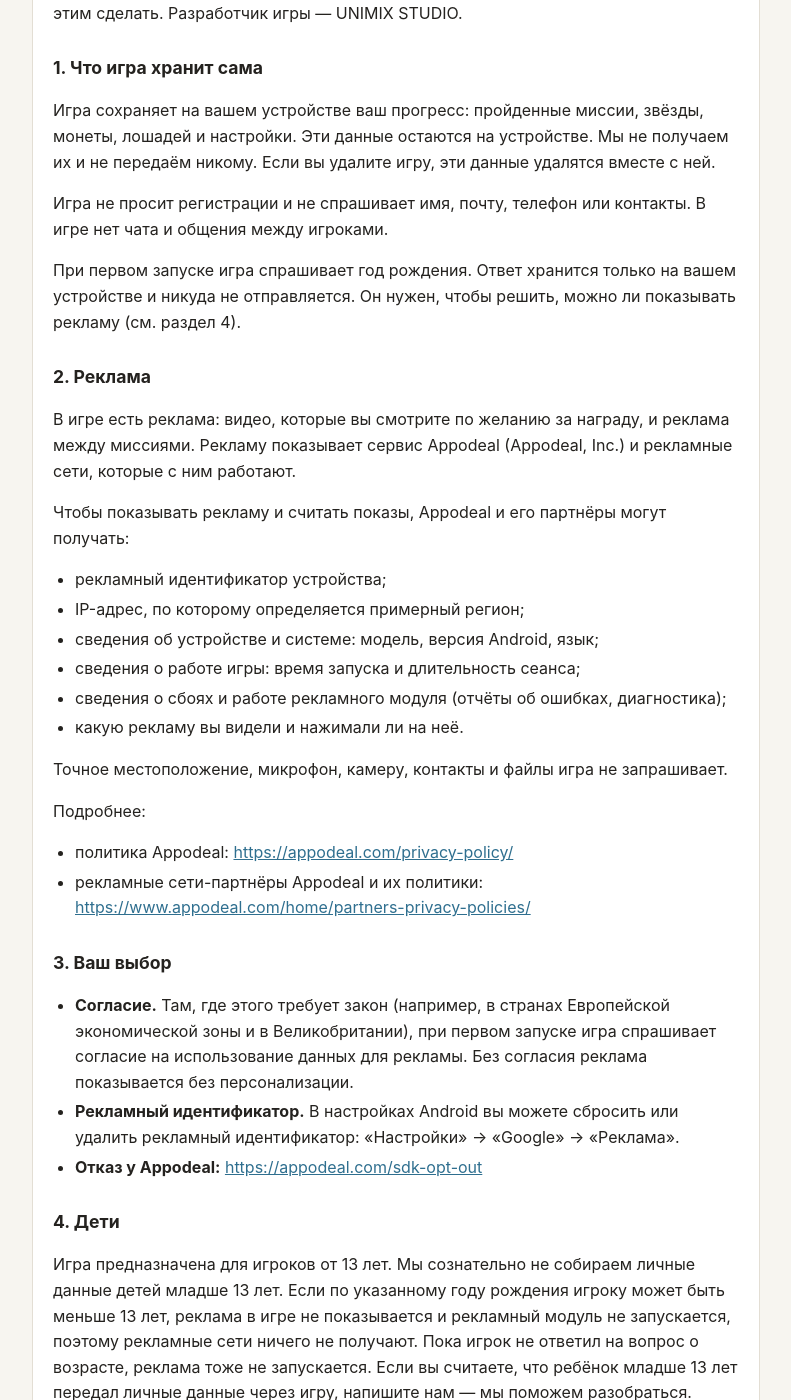
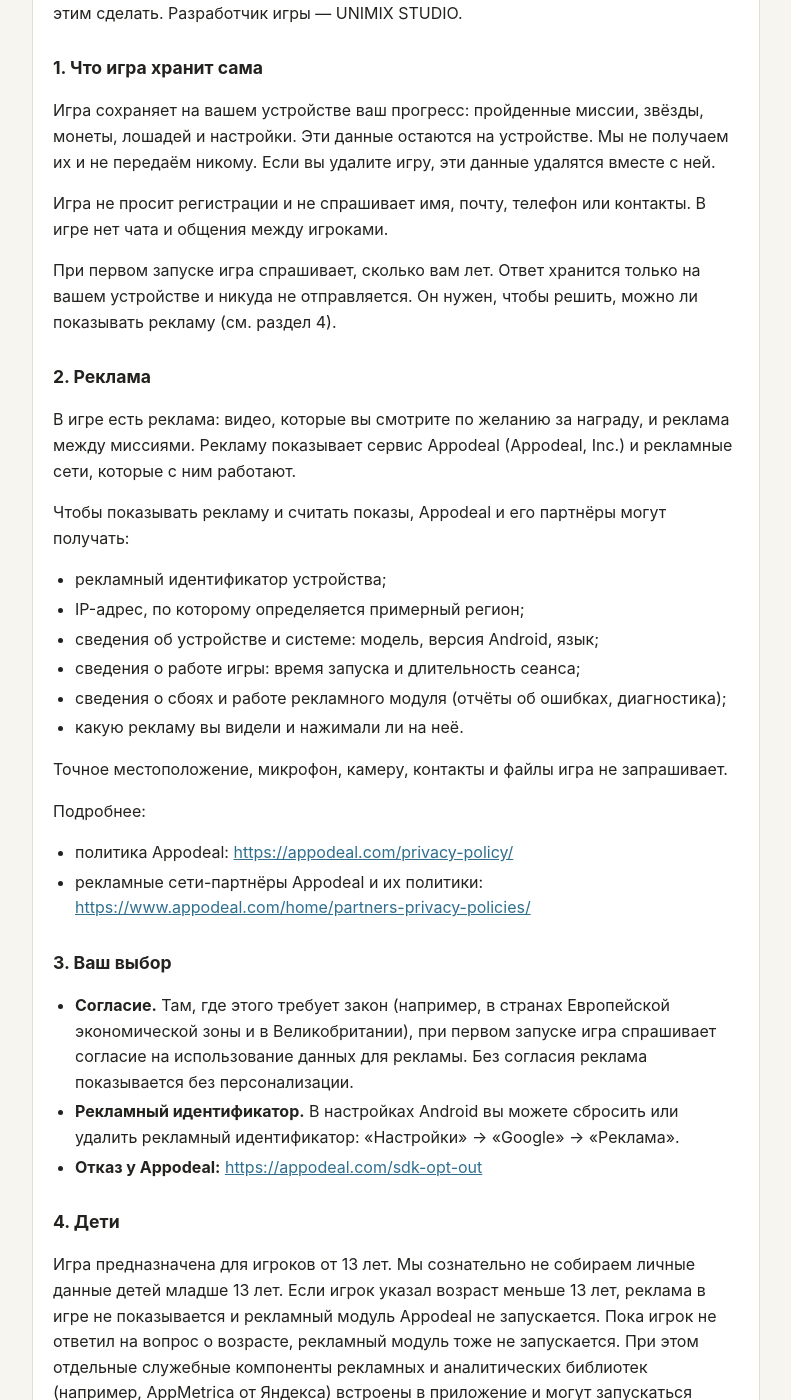
Before and after one commit to MikhaiSuvorovkz/MikhaiSuvorovkz.github.io, a Jekyll site: the page skymane/privacy-policy/index.html, which Jekyll copies as it is, in a window 1280 px wide and 1400 px high, scrolled down 271 px. Shown: the whole window, without its empty margins (244-1035 px from the left). Built offline with Jekyll 4.4.1, drawn with Linux system fonts in a browser that asks for light colours; some of the changed text lies outside the part shown.

Commit message:
docs: Skymane privacy policy — возраст вместо года рождения, AppMetrica до ответа о возрасте
Co-Authored-By: Claude Opus 5.5 <noreply@anthropic.com>

```diff
--- a/skymane/privacy-policy/index.html
+++ b/skymane/privacy-policy/index.html
@@ -30,14 +30,14 @@
 
 <article id="ru" lang="ru">
 <h1>Политика конфиденциальности игры «Skymane: Horse &amp; Pegasus Sim»</h1>
-<p class="date">Действует с 17 ноября 2026 года.</p>
+<p class="date">Действует с 21 ноября 2026 года.</p>
 
 <p>Эта политика рассказывает, какие данные обрабатываются, когда вы играете в «Skymane: Horse &amp; Pegasus Sim» (ранее «Forest Horse Simulator»), и что вы можете с этим сделать. Разработчик игры — UNIMIX STUDIO.</p>
 
 <h2>1. Что игра хранит сама</h2>
 <p>Игра сохраняет на вашем устройстве ваш прогресс: пройденные миссии, звёзды, монеты, лошадей и настройки. Эти данные остаются на устройстве. Мы не получаем их и не передаём никому. Если вы удалите игру, эти данные удалятся вместе с ней.</p>
 <p>Игра не просит регистрации и не спрашивает имя, почту, телефон или контакты. В игре нет чата и общения между игроками.</p>
-<p>При первом запуске игра спрашивает год рождения. Ответ хранится только на вашем устройстве и никуда не отправляется. Он нужен, чтобы решить, можно ли показывать рекламу (см. раздел 4).</p>
+<p>При первом запуске игра спрашивает, сколько вам лет. Ответ хранится только на вашем устройстве и никуда не отправляется. Он нужен, чтобы решить, можно ли показывать рекламу (см. раздел 4).</p>
 
 <h2>2. Реклама</h2>
 <p>В игре есть реклама: видео, которые вы смотрите по желанию за награду, и реклама между миссиями. Рекламу показывает сервис Appodeal (Appodeal, Inc.) и рекламные сети, которые с ним работают.</p>
@@ -65,7 +65,7 @@
 </ul>
 
 <h2>4. Дети</h2>
-<p>Игра предназначена для игроков от 13 лет. Мы сознательно не собираем личные данные детей младше 13 лет. Если по указанному году рождения игроку может быть меньше 13 лет, реклама в игре не показывается и рекламный модуль не запускается, поэтому рекламные сети ничего не получают. Пока игрок не ответил на вопрос о возрасте, реклама тоже не запускается. Если вы считаете, что ребёнок младше 13 лет передал личные данные через игру, напишите нам — мы поможем разобраться.</p>
+<p>Игра предназначена для игроков от 13 лет. Мы сознательно не собираем личные данные детей младше 13 лет. Если игрок указал возраст меньше 13 лет, реклама в игре не показывается и рекламный модуль Appodeal не запускается. Пока игрок не ответил на вопрос о возрасте, рекламный модуль тоже не запускается. При этом отдельные служебные компоненты рекламных и аналитических библиотек (например, AppMetrica от Яндекса) встроены в приложение и могут запускаться вместе с игрой, ещё до ответа на вопрос о возрасте. Они могут получать технические сведения об устройстве (модель, версию Android, IP-адрес). Ответ о возрасте им не передаётся, и рекламу они не показывают. Если вы считаете, что ребёнок младше 13 лет передал личные данные через игру, напишите нам — мы поможем разобраться.</p>
 
 <h2>5. Сколько хранятся данные</h2>
 <p>Прогресс хранится на вашем устройстве, пока вы не удалите игру или её данные. Данные, которые получают Appodeal и рекламные сети, хранятся у них по их собственным политикам.</p>
@@ -82,14 +82,14 @@
 
 <article id="en" lang="en">
 <h1>Privacy Policy for “Skymane: Horse &amp; Pegasus Sim”</h1>
-<p class="date">Effective November 17, 2026.</p>
+<p class="date">Effective November 21, 2026.</p>
 
 <p>This policy explains what data is processed when you play “Skymane: Horse &amp; Pegasus Sim” (formerly “Forest Horse Simulator”) and what choices you have. The game is developed by UNIMIX STUDIO.</p>
 
 <h2>1. What the game stores itself</h2>
 <p>The game saves your progress on your device: completed missions, stars, coins, horses and settings. This data stays on your device. We do not receive it and do not share it with anyone. If you uninstall the game, this data is removed with it.</p>
 <p>The game does not ask you to register and does not ask for your name, email, phone number or contacts. There is no chat or communication between players.</p>
-<p>When it first starts, the game asks for your year of birth. The answer is stored only on your device and is not sent anywhere. It is used to decide whether ads may be shown (see section 4).</p>
+<p>When it first starts, the game asks how old you are. The answer is stored only on your device and is not sent anywhere. It is used to decide whether ads may be shown (see section 4).</p>
 
 <h2>2. Advertising</h2>
 <p>The game shows ads: videos you may choose to watch for a reward, and ads between missions. Ads are served by Appodeal (Appodeal, Inc.) and the advertising networks that work with it.</p>
@@ -117,7 +117,7 @@
 </ul>
 
 <h2>4. Children</h2>
-<p>The game is intended for players aged 13 and over. We do not knowingly collect personal data from children under 13. If the year of birth entered means the player may be under 13, the game shows no ads and does not start the ad module, so no data goes to advertising networks. Until the age question is answered, ads are not started either. If you believe a child under 13 has provided personal data through the game, contact us and we will help.</p>
+<p>The game is intended for players aged 13 and over. We do not knowingly collect personal data from children under 13. If the age entered is under 13, the game shows no ads and does not start the Appodeal ad module. Until the age question is answered, the ad module is not started either. Some service components of the advertising and analytics libraries built into the app (for example, AppMetrica by Yandex) may start together with the game, before the age question is answered. They may receive technical information about the device (model, Android version, IP address). The age answer is not shared with them, and they do not show ads. If you believe a child under 13 has provided personal data through the game, contact us and we will help.</p>
 
 <h2>5. How long data is kept</h2>
 <p>Your progress is kept on your device until you delete the game or its data. Data received by Appodeal and the advertising networks is kept by them under their own policies.</p>
```
